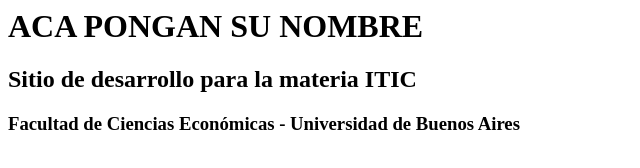
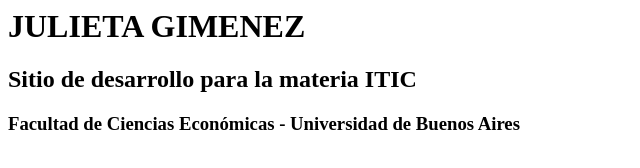
Before and after one commit to jujujita/jujujita, a plain HTML site: page index.html in a window 1280 px wide. Shown: the whole page, without its empty margins (0-640 px from the left). Drawn offline with Linux system fonts and the light colour scheme.

Commit message:
CAMBIOS EN INDEX

```diff
--- a/index.html
+++ b/index.html
@@ -1,6 +1,6 @@
 <html>
 	<body>
-		<h1>ACA PONGAN SU NOMBRE</h1>
+		<h1>JULIETA GIMENEZ</h1>
 		<h2>Sitio de desarrollo para la materia ITIC</h2>
 		<h3>Facultad de Ciencias Económicas - Universidad de Buenos Aires</h3>
 	</body>
```
